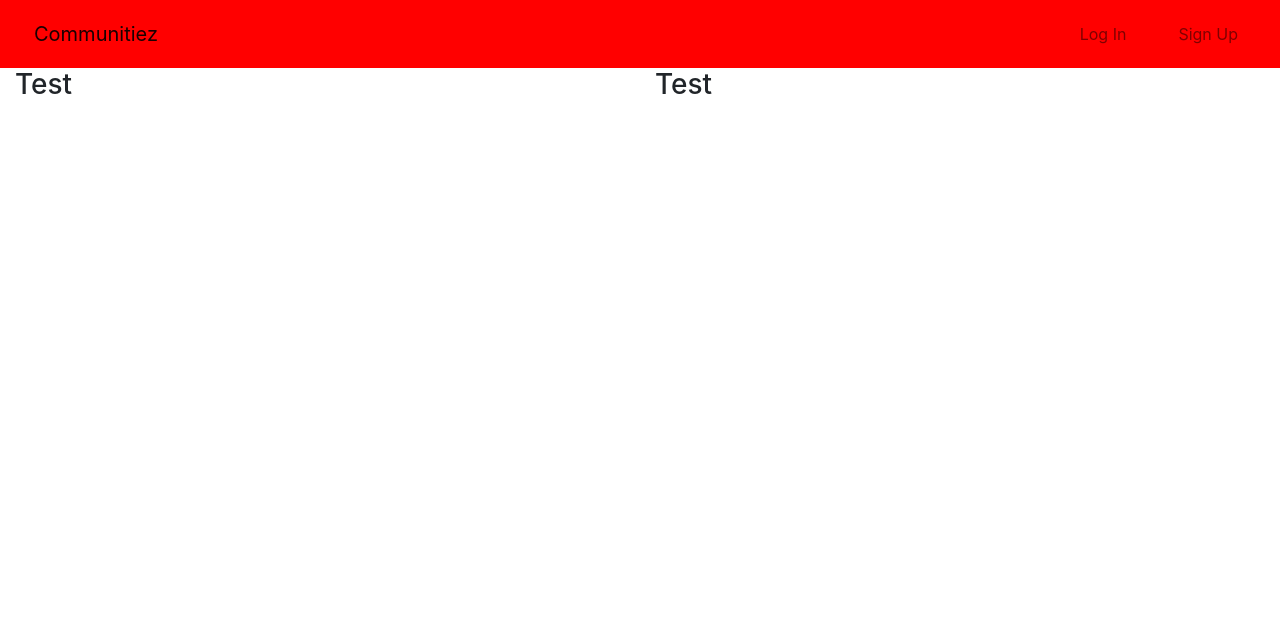
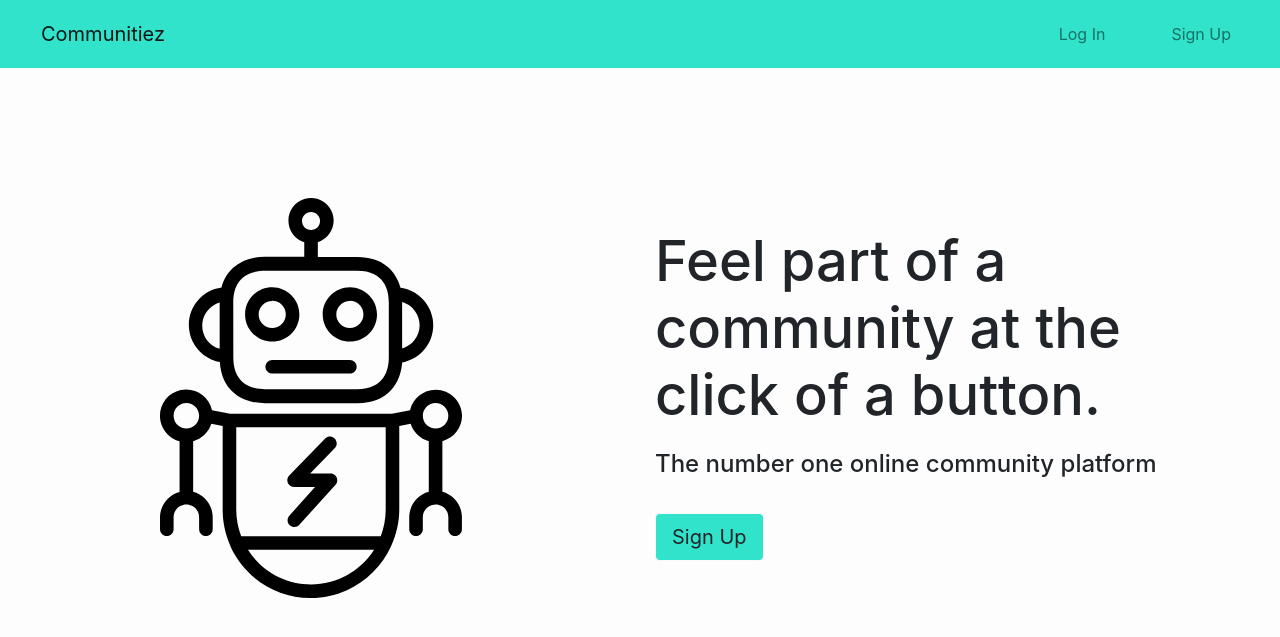
Before and after one commit to cerisilv123/communitiez, a Flask app: page / in a window 1280 px wide. Shown: the top 637 px of the page. Run offline with Flask 2, Linux system fonts and the light colour scheme.

Commit message:
wrote html and css for index.html

```diff
--- a/website/static/css/styles.css
+++ b/website/static/css/styles.css
@@ -1,9 +1,43 @@
+/* Main Components */
+
+body {
+    background-color: #FDFDFD;
+}
+
+h1 {
+    font-size: 3.5rem;
+}
+
+.container-fluid {
+    width: 85%;
+}
+
 /* Navbar */
 
 .navbar {
-    background-color: red;
+    background-color: #30E3CA;
 }
 
 .navbar-brand, .nav-item {
-    padding: 6px 18px 6px 18px;
+    padding: 6px 25px 6px 25px;
 }
+
+/* Landing Area */
+
+.robot-image {
+    width: 400px;
+    margin-top: 130px;
+}
+
+.home-page-cta {
+    margin-top: 160px;
+}
+
+.sub-heading-cta {
+    margin: 20px 0px 20px 0px;
+}
+
+.home-button {
+    background-color: #30E3CA;
+    margin-top: 15px;
+}
--- a/website/templates/index.html
+++ b/website/templates/index.html
@@ -17,7 +17,7 @@
           <a class="nav-link" href="#">Log In</a>
         </li>
         <li class="nav-item nav-item-homepage">
-          <a class="nav-link href="#">Sign Up</a>
+          <a class="nav-link" href="#">Sign Up</a>
         </li>
       </ul>
     </div>
@@ -28,10 +28,14 @@
   <div class="container-fluid">
       <div class="row">
         <div class="col-lg-6">
-            <h3>Test</h3>
+            <img class="robot-image" src="{{ url_for('static', filename='images/robot.svg') }}" alt="Image of a robot">
         </div>
         <div class="col-lg-6">
-            <h3>Test</h3>
+          <div class="home-page-cta">
+            <h1 class="heading-cta">Feel part of a community at the click of a button.</h1>
+            <h4 class="sub-heading-cta">The number one online community platform</h4>
+            <button type="button" class="btn btn-light btn-lg home-button">Sign Up</button>
+          </div>
         </div>
       </div>
   </div>
```
Also changed, not shown: website/static/images/robot.svg (added).
